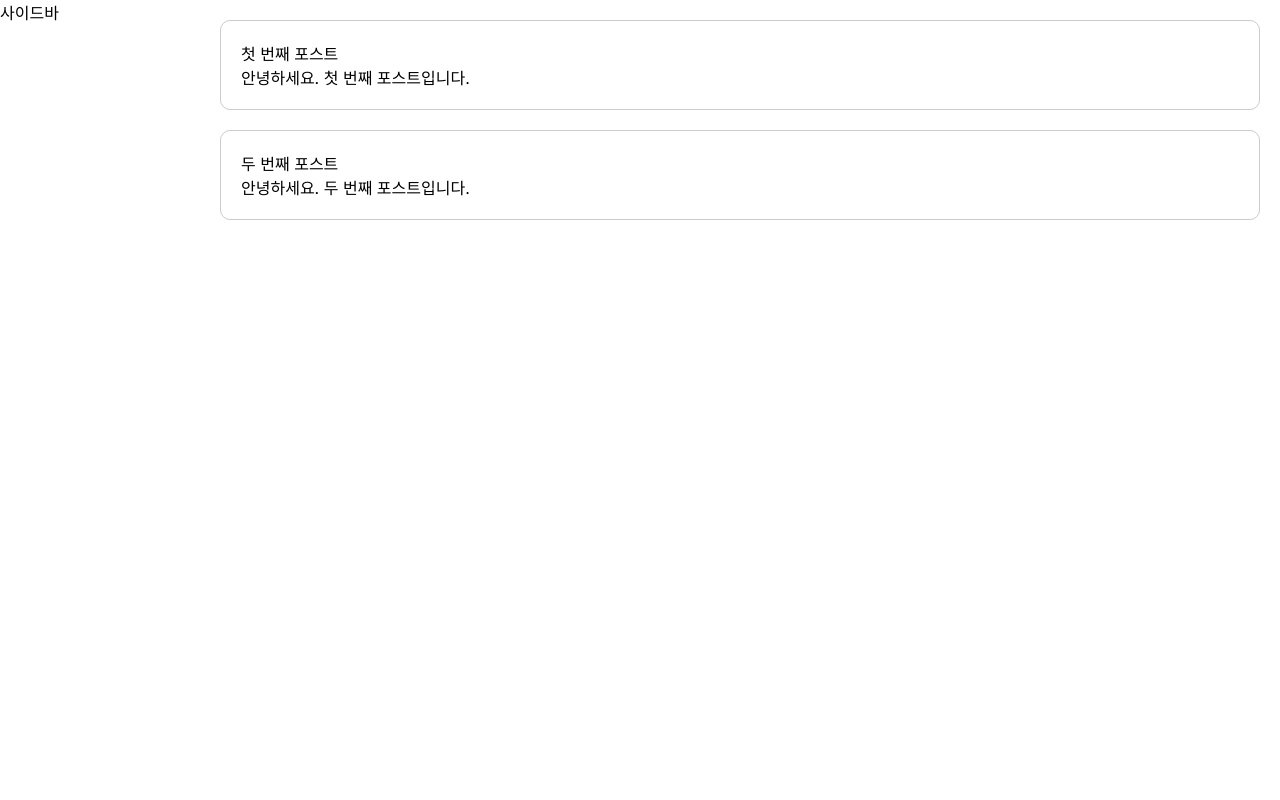
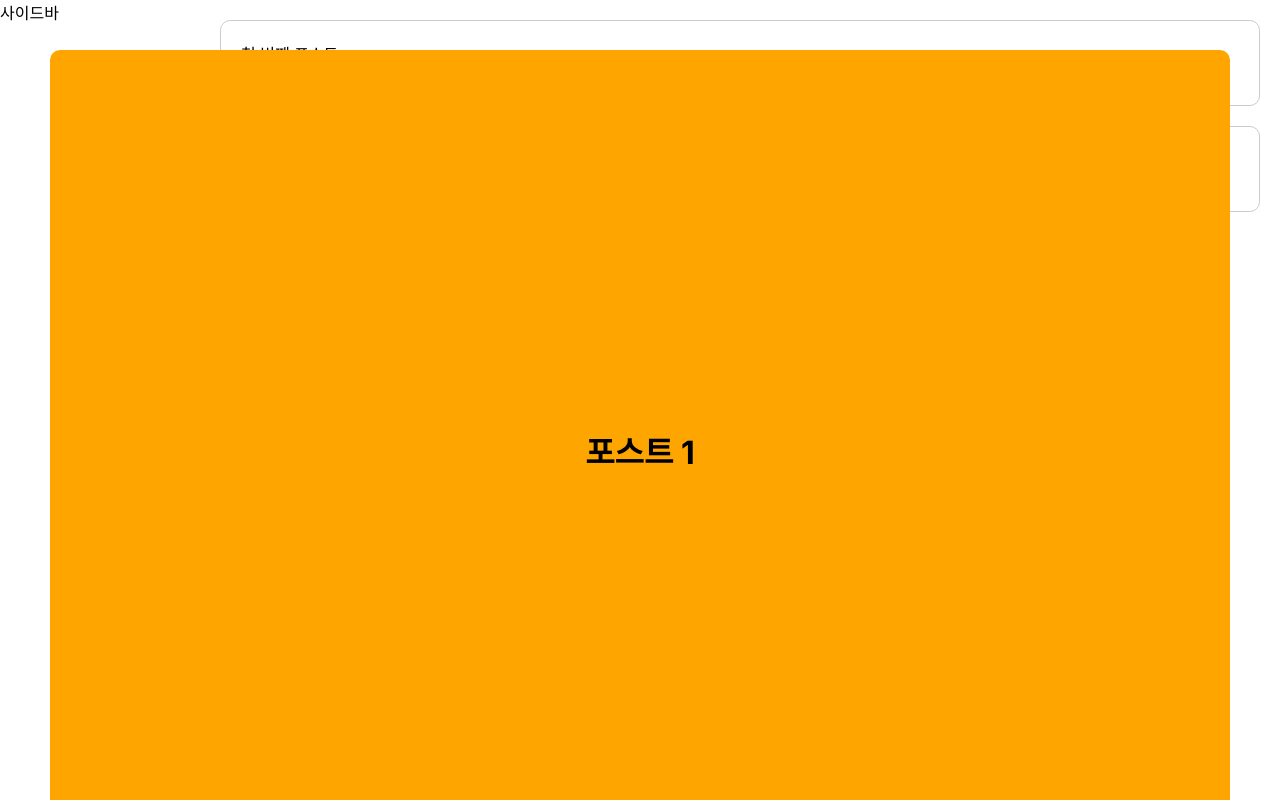
Before and after one commit to namooplus/namoo, a Next.js app in the folder apps/note/: page /posts/1 in a window 1280 px wide. Built offline with nearby package versions, Linux system fonts and the light colour scheme.

Commit message:
feat: add modal transition

```diff
--- a/apps/note/src/components/PostItem/index.tsx
+++ b/apps/note/src/components/PostItem/index.tsx
@@ -1,41 +1,31 @@
-import { MouseEvent, MouseEventHandler } from "react";
+import { MouseEvent } from "react";
 import styles from "./index.module.css";
 import { useRouter } from "next/navigation";
 import { ModalPosition } from "@/interfaces/modal";
 
-export type Memory = {
-  title: string;
-  content: string;
-  position: ModalPosition;
-};
-
 type PostItemProps = Readonly<{
   id: number;
   title: string;
-  content: string;
-  setMemory: (memory: Memory) => void;
+  date: string;
+  setPreviousPosition: (memory: ModalPosition) => void;
 }>;
 
 export default function PostItem({
   id,
   title,
-  content,
-  setMemory,
+  date,
+  setPreviousPosition,
 }: PostItemProps) {
   const { push } = useRouter();
 
   const handleClick = (event: MouseEvent<HTMLDivElement>) => {
     const rect = event.currentTarget.getBoundingClientRect();
 
-    setMemory({
-      title,
-      content,
-      position: {
-        top: rect.top,
-        left: rect.left,
-        right: rect.right,
-        bottom: rect.bottom,
-      },
+    setPreviousPosition({
+      top: `${rect.top}px`,
+      left: `${rect.left}px`,
+      width: `${rect.width}px`,
+      height: `${rect.height}px`,
     });
     push(`/posts/${id}`);
   };
@@ -43,7 +33,7 @@ export default function PostItem({
   return (
     <div className={styles.wrapper} onClick={handleClick}>
       <p>{title}</p>
-      <p>{content}</p>
+      <p>{date}</p>
     </div>
   );
 }
--- a/apps/note/src/components/PostList/index.tsx
+++ b/apps/note/src/components/PostList/index.tsx
@@ -2,10 +2,11 @@
 
 import { ReactNode, useState } from "react";
 import { useParams } from "next/navigation";
-import PostItem, { Memory } from "@/components/PostItem";
+import PostItem from "@/components/PostItem";
 import PostModal from "@/components/PostModal";
 import { posts } from "@/data/post";
 import styles from "./index.module.css";
+import { ModalPosition } from "@/interfaces/modal";
 
 type PostListProps = Readonly<{
   children: ReactNode;
@@ -13,22 +14,24 @@ type PostListProps = Readonly<{
 
 export default function PostList({ children }: PostListProps) {
   const { postId } = useParams();
-  const [memory, setMemory] = useState<Memory>();
+  const [previousPosition, setPreviousPosition] = useState<ModalPosition>();
 
   return (
     <>
       <div className={styles.wrapper}>
-        {posts.map(({ id, title, content }) => (
+        {posts.map(({ id, title, date }) => (
           <PostItem
             key={id}
             id={id}
             title={title}
-            content={content}
-            setMemory={setMemory}
+            date={date}
+            setPreviousPosition={setPreviousPosition}
           />
         ))}
       </div>
-      {postId && memory && <PostModal memory={memory}>{children}</PostModal>}
+      {postId && (
+        <PostModal previousPosition={previousPosition}>{children}</PostModal>
+      )}
     </>
   );
 }
--- a/apps/note/src/components/PostModal/index.module.css
+++ b/apps/note/src/components/PostModal/index.module.css
@@ -1,6 +1,10 @@
 .wrapper {
   position: fixed;
 
+  border-radius: 10px;
   background-color: orange;
-  transition: inset ease 0.3s;
+  transition: all ease 0.7s;
+
+  overflow-x: hidden;
+  overflow-y: scroll;
 }
--- a/apps/note/src/components/PostModal/index.tsx
+++ b/apps/note/src/components/PostModal/index.tsx
@@ -1,42 +1,60 @@
 "use client";
 
-import { ReactNode, useEffect, useState } from "react";
-import { Memory } from "@/components/PostItem";
+import { CSSProperties, ReactNode, useEffect, useState } from "react";
 import styles from "./index.module.css";
 import { ModalPosition } from "@/interfaces/modal";
 
+const progressStyle: CSSProperties = {
+  top: "50%",
+  left: "50%",
+  width: "100px",
+  height: "100px",
+  transform: "translate(-50%, -50%)",
+};
+
+const loadStyle: CSSProperties = {
+  top: "50px",
+  left: "50px",
+  width: "calc(100% - 100px)",
+  height: "calc(100% - 50px)",
+  transform: "none",
+  borderBottomLeftRadius: 0,
+  borderBottomRightRadius: 0,
+};
+
 type PostModalProps = Readonly<{
-  memory: Memory;
+  previousPosition?: ModalPosition;
   children: ReactNode;
 }>;
 
-export default function PostModal({ memory, children }: PostModalProps) {
-  const [position, setPosition] = useState<ModalPosition>(memory.position);
+export default function PostModal({
+  previousPosition,
+  children,
+}: PostModalProps) {
+  const [style, setStyle] = useState<CSSProperties>(
+    previousPosition ?? progressStyle
+  );
+  const [loaded, setLoaded] = useState(false);
 
   useEffect(() => {
-    const timer = setTimeout(() => {
-      setPosition({
-        top: 50,
-        left: 50,
-        right: 50,
-        bottom: 50,
-      });
+    const progressTimer = setTimeout(() => {
+      setStyle(progressStyle);
+    }, 0);
+
+    const loadTimer = setTimeout(() => {
+      setStyle(loadStyle);
+      setLoaded(true);
     }, 1000);
 
-    () => clearTimeout(timer);
+    () => {
+      clearTimeout(progressTimer);
+      clearTimeout(loadTimer);
+    };
   }, []);
 
   return (
-    <div
-      className={styles.wrapper}
-      style={{
-        top: position.top,
-        left: position.left,
-        right: position.right,
-        bottom: position.bottom,
-      }}
-    >
-      Hello
+    <div className={styles.wrapper} style={style}>
+      {loaded ? children : "Loading..."}
     </div>
   );
 }
--- a/apps/note/src/data/post.ts
+++ b/apps/note/src/data/post.ts
@@ -1,12 +1,16 @@
-export const posts = [
+import { Post } from "@/interfaces/post";
+
+export const posts: Post[] = [
   {
     id: 1,
     title: "첫 번째 포스트",
+    date: "2024-04-27",
     content: "안녕하세요. 첫 번째 포스트입니다.",
   },
   {
     id: 2,
     title: "두 번째 포스트",
+    date: "2024-04-27",
     content: "안녕하세요. 두 번째 포스트입니다.",
   },
 ];
--- /dev/null
+++ b/apps/note/src/interfaces/post.ts
@@ -0,0 +1,6 @@
+export interface Post {
+  id: number;
+  title: string;
+  date: string;
+  content: string;
+}
```
Also changed, not shown: apps/note/src/interfaces/modal.ts (+4 -4 lines).
